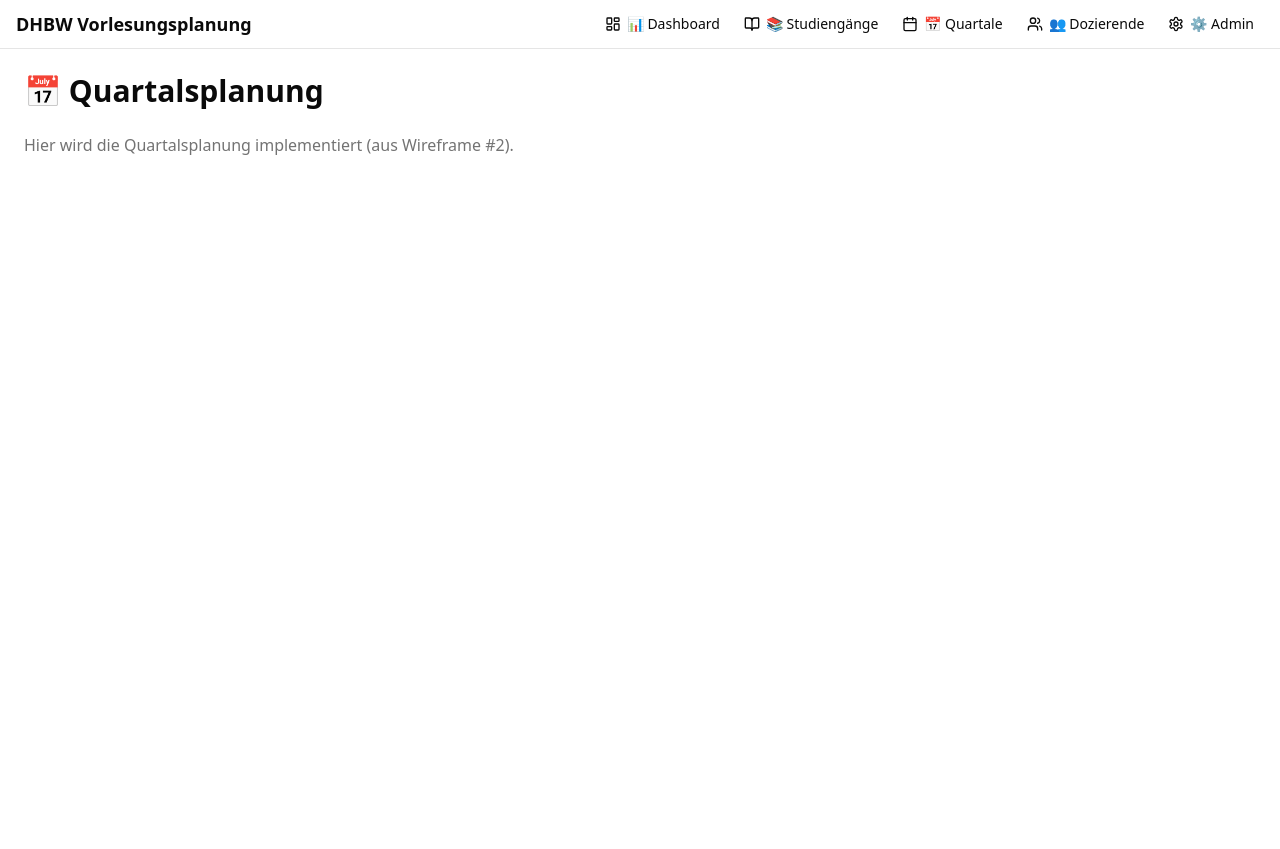
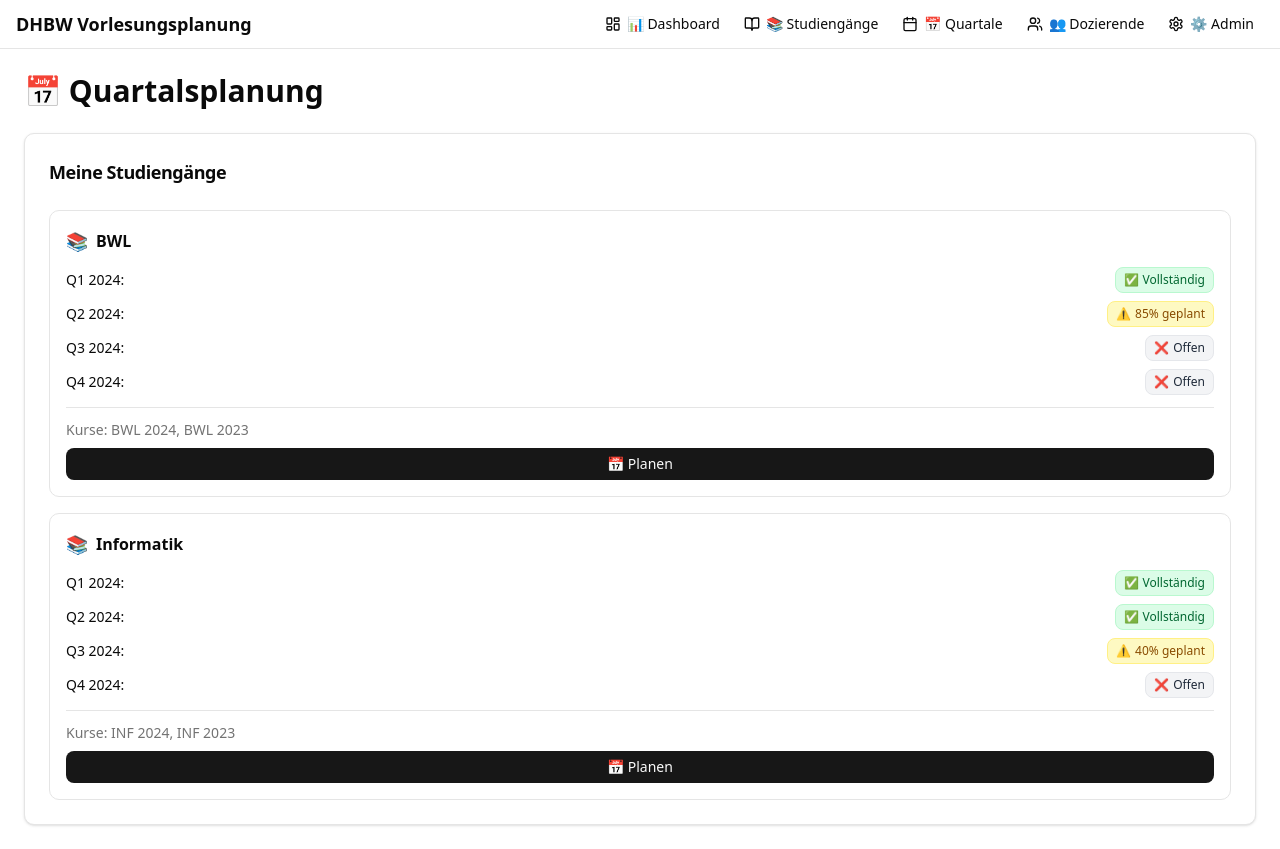
Before and after one commit to behrends/tif24-anwproj, a Next.js app: page /planning in a window 1280 px wide. Before the commit the page ends 800 px from the top, so only its background shows below. Built offline with nearby package versions, Linux system fonts and the light colour scheme.

Commit message:
Add navigation pages and links

```diff
--- /dev/null
+++ b/app/lecturers/[id]/edit/page.tsx
@@ -0,0 +1,29 @@
+import Link from 'next/link';
+import { lecturers } from '../../data';
+import { notFound } from 'next/navigation';
+
+export default function LecturerEditPage({
+  params,
+}: {
+  params: { id: string };
+}) {
+  const lecturer = lecturers.find((l) => l.id === params.id);
+
+  if (!lecturer) {
+    notFound();
+  }
+
+  const fullName = `${lecturer?.title ? lecturer.title + ' ' : ''}${lecturer?.name}`;
+
+  return (
+    <div className="container mx-auto p-6 space-y-4">
+      <Link href={`/lecturers/${params.id}`} className="text-sm text-blue-600 underline">
+        ← Zurück
+      </Link>
+      <h1 className="text-2xl font-bold">{fullName} bearbeiten</h1>
+      <p className="text-muted-foreground">
+        Diese Seite ist ein Platzhalter f\u00fcr das Bearbeitungsformular.
+      </p>
+    </div>
+  );
+}
--- /dev/null
+++ b/app/lecturers/[id]/page.tsx
@@ -0,0 +1,31 @@
+import { notFound } from 'next/navigation';
+import Link from 'next/link';
+import { lecturers } from '../data';
+
+export default function LecturerDetailPage({
+  params,
+}: {
+  params: { id: string };
+}) {
+  const lecturer = lecturers.find((l) => l.id === params.id);
+
+  if (!lecturer) {
+    notFound();
+  }
+
+  const fullName = `${lecturer?.title ? lecturer.title + ' ' : ''}${lecturer?.name}`;
+
+  return (
+    <div className="container mx-auto p-6 space-y-4">
+      <Link href="/lecturers" className="text-sm text-blue-600 underline">
+        ← Zurück
+      </Link>
+      <h1 className="text-3xl font-bold">{fullName}</h1>
+      <p className="text-sm">📧 {lecturer?.email}</p>
+      <p className="text-sm">📞 {lecturer?.phone}</p>
+      <p className="text-sm">
+        Typ: {lecturer?.type === 'internal' ? 'Intern' : 'Extern'}
+      </p>
+    </div>
+  );
+}
--- /dev/null
+++ b/app/lecturers/data.ts
@@ -0,0 +1,56 @@
+export interface LecturerOverview {
+  id: string;
+  name: string;
+  title?: string;
+  email: string;
+  phone: string;
+  type: 'internal' | 'external';
+  yearlyHours: number;
+  yearlyLimit?: number;
+  expertise: string[];
+  quarters: Record<'Q1' | 'Q2' | 'Q3' | 'Q4', number>;
+  warning?: string;
+  status?: 'ok' | 'warning';
+}
+
+export const lecturers: LecturerOverview[] = [
+  {
+    id: '1',
+    name: 'Anna Schmidt',
+    title: 'Prof. Dr.',
+    email: 'schmidt@dhbw.de',
+    phone: '+49 721 123-456',
+    type: 'internal',
+    yearlyHours: 85,
+    expertise: ['Marketing', 'BWL Grundlagen'],
+    quarters: { Q1: 25, Q2: 40, Q3: 20, Q4: 0 },
+    status: 'ok',
+  },
+  {
+    id: '2',
+    name: 'Hans M\u00fcller',
+    title: 'Dr.',
+    email: 'mueller@extern.de',
+    phone: '+49 711 987-654',
+    type: 'external',
+    yearlyHours: 215,
+    yearlyLimit: 240,
+    expertise: ['Informatik', 'Programmierung'],
+    quarters: { Q1: 80, Q2: 75, Q3: 60, Q4: 0 },
+    warning: 'Nur noch 25h Kapazit\u00e4t verf\u00fcgbar!',
+    status: 'warning',
+  },
+  {
+    id: '3',
+    name: 'Sarah Weber',
+    title: 'M.',
+    email: 'weber@beratung.de',
+    phone: '+49 621 456-789',
+    type: 'external',
+    yearlyHours: 160,
+    yearlyLimit: 240,
+    expertise: ['Projektmanagement', 'Consulting'],
+    quarters: { Q1: 40, Q2: 60, Q3: 60, Q4: 0 },
+    status: 'ok',
+  },
+];
--- /dev/null
+++ b/app/lecturers/new/page.tsx
@@ -0,0 +1,10 @@
+export default function NewLecturerPage() {
+  return (
+    <div className="container mx-auto p-6">
+      <h1 className="text-2xl font-bold mb-4">Neuen Dozenten anlegen</h1>
+      <p className="text-muted-foreground">
+        Diese Seite dient als Platzhalter f\u00fcr das Formular zur Anlage neuer Dozierender.
+      </p>
+    </div>
+  );
+}
--- a/app/lecturers/page.tsx
+++ b/app/lecturers/page.tsx
@@ -1,5 +1,6 @@
 "use client";
 import { useState } from 'react';
+import Link from 'next/link';
 import {
   Card,
   CardContent,
@@ -9,63 +10,8 @@ import {
 import { Button } from '@/components/ui/button';
 import { ProgressBar, BlockProgressBar } from '@/components/ui/progress';
 import type { Quarter } from '@/lib/types';
+import { lecturers, type LecturerOverview } from './data';
 
-interface LecturerOverview {
-  id: string;
-  name: string;
-  title?: string;
-  email: string;
-  phone: string;
-  type: 'internal' | 'external';
-  yearlyHours: number;
-  yearlyLimit?: number;
-  expertise: string[];
-  quarters: Record<Quarter, number>;
-  warning?: string;
-  status?: 'ok' | 'warning';
-}
-
-const lecturers: LecturerOverview[] = [
-  {
-    id: '1',
-    name: 'Anna Schmidt',
-    title: 'Prof. Dr.',
-    email: 'schmidt@dhbw.de',
-    phone: '+49 721 123-456',
-    type: 'internal',
-    yearlyHours: 85,
-    expertise: ['Marketing', 'BWL Grundlagen'],
-    quarters: { Q1: 25, Q2: 40, Q3: 20, Q4: 0 },
-    status: 'ok',
-  },
-  {
-    id: '2',
-    name: 'Hans Müller',
-    title: 'Dr.',
-    email: 'mueller@extern.de',
-    phone: '+49 711 987-654',
-    type: 'external',
-    yearlyHours: 215,
-    yearlyLimit: 240,
-    expertise: ['Informatik', 'Programmierung'],
-    quarters: { Q1: 80, Q2: 75, Q3: 60, Q4: 0 },
-    warning: 'Nur noch 25h Kapazität verfügbar!',
-    status: 'warning',
-  },
-  {
-    id: '3',
-    name: 'Sarah Weber',
-    title: 'M.',
-    email: 'weber@beratung.de',
-    phone: '+49 621 456-789',
-    type: 'external',
-    yearlyHours: 160,
-    yearlyLimit: 240,
-    expertise: ['Projektmanagement', 'Consulting'],
-    quarters: { Q1: 40, Q2: 60, Q3: 60, Q4: 0 },
-    status: 'ok',
-  },
-];
 
 export default function LecturersPage() {
   const [filter, setFilter] = useState<'all' | 'internal' | 'external'>('all');
@@ -84,7 +30,9 @@ export default function LecturersPage() {
     <div className="container mx-auto p-6 space-y-6">
       <div className="flex justify-between items-center">
         <h1 className="text-3xl font-bold">👥 Dozierende</h1>
-        <Button size="sm">➕ Hinzufügen</Button>
+        <Button size="sm" asChild>
+          <Link href="/lecturers/new">➕ Hinzufügen</Link>
+        </Button>
       </div>
 
       {/* Filter & Search */}
@@ -182,14 +130,14 @@ export default function LecturersPage() {
                   </div>
                 )}
                 <div className="pt-2 flex flex-wrap gap-2">
-                  <Button variant="outline" size="sm">
-                    ✏️ Bearbeiten
+                  <Button variant="outline" size="sm" asChild>
+                    <Link href={`/lecturers/${lec.id}/edit`}>✏️ Bearbeiten</Link>
                   </Button>
-                  <Button variant="outline" size="sm">
-                    📊 Details
+                  <Button variant="outline" size="sm" asChild>
+                    <Link href={`/lecturers/${lec.id}`}>📊 Details</Link>
                   </Button>
-                  <Button variant="outline" size="sm">
-                    📅 Planung anzeigen
+                  <Button variant="outline" size="sm" asChild>
+                    <Link href="/planning">📅 Planung anzeigen</Link>
                   </Button>
                 </div>
               </CardContent>
--- a/app/planning/page.tsx
+++ b/app/planning/page.tsx
@@ -1,11 +1,53 @@
+"use client";
+
+import { useState, useEffect } from 'react';
+import { useRouter } from 'next/navigation';
+import { StudyProgramsCard } from '@/components/dashboard/study-programs-card';
+import type { StudyProgramStatus } from '@/lib/types';
+
 export default function PlanningPage() {
+  const router = useRouter();
+  const [programs, setPrograms] = useState<StudyProgramStatus[]>([]);
+
+  useEffect(() => {
+    // Mock data analog zum Dashboard
+    const mock: StudyProgramStatus[] = [
+      {
+        id: 'bwl',
+        name: 'BWL',
+        shortName: 'BWL',
+        quarters: {
+          Q1: { status: 'complete', percentage: 100, totalLectures: 12, assignedLectures: 12 },
+          Q2: { status: 'partial', percentage: 85, totalLectures: 10, assignedLectures: 8 },
+          Q3: { status: 'empty', percentage: 0, totalLectures: 8, assignedLectures: 0 },
+          Q4: { status: 'empty', percentage: 0, totalLectures: 6, assignedLectures: 0 },
+        },
+        courses: ['BWL 2024', 'BWL 2023'],
+      },
+      {
+        id: 'informatik',
+        name: 'Informatik',
+        shortName: 'INF',
+        quarters: {
+          Q1: { status: 'complete', percentage: 100, totalLectures: 15, assignedLectures: 15 },
+          Q2: { status: 'complete', percentage: 100, totalLectures: 12, assignedLectures: 12 },
+          Q3: { status: 'partial', percentage: 40, totalLectures: 10, assignedLectures: 4 },
+          Q4: { status: 'empty', percentage: 0, totalLectures: 8, assignedLectures: 0 },
+        },
+        courses: ['INF 2024', 'INF 2023'],
+      },
+    ];
+    setPrograms(mock);
+  }, []);
+
+  const handlePlanClick = (id: string) => {
+    router.push(`/planning/${id}`);
+  };
+
   return (
-    <div className="container mx-auto p-6">
-      <h1 className="text-3xl font-bold mb-6">📅 Quartalsplanung</h1>
-      <p className="text-muted-foreground">
-        Hier wird die Quartalsplanung implementiert (aus Wireframe
-        #2).
-      </p>
+    <div className="container mx-auto p-6 space-y-6">
+      <h1 className="text-3xl font-bold">📅 Quartalsplanung</h1>
+      <StudyProgramsCard programs={programs} onPlanClick={handlePlanClick} />
     </div>
   );
 }
```
